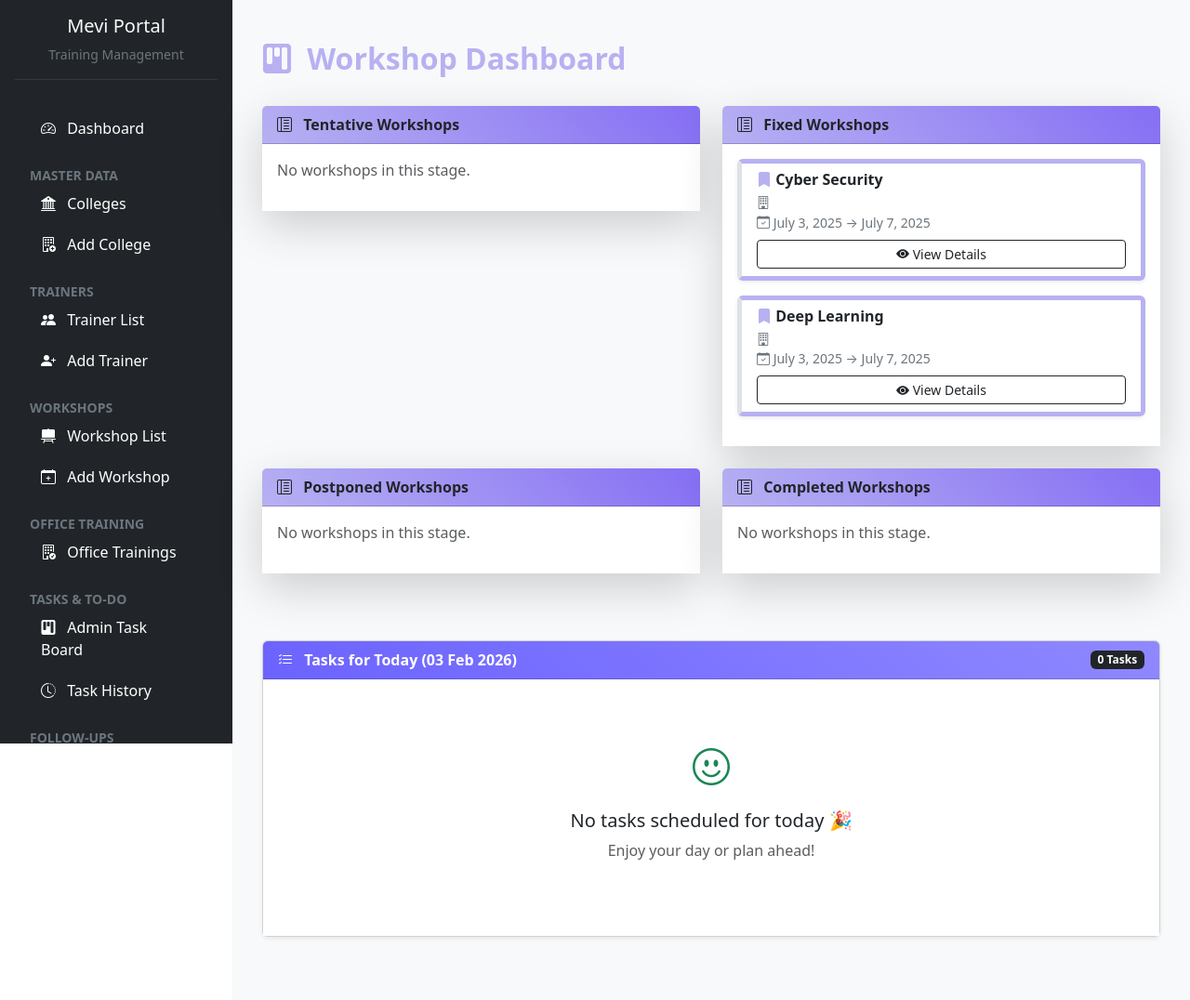
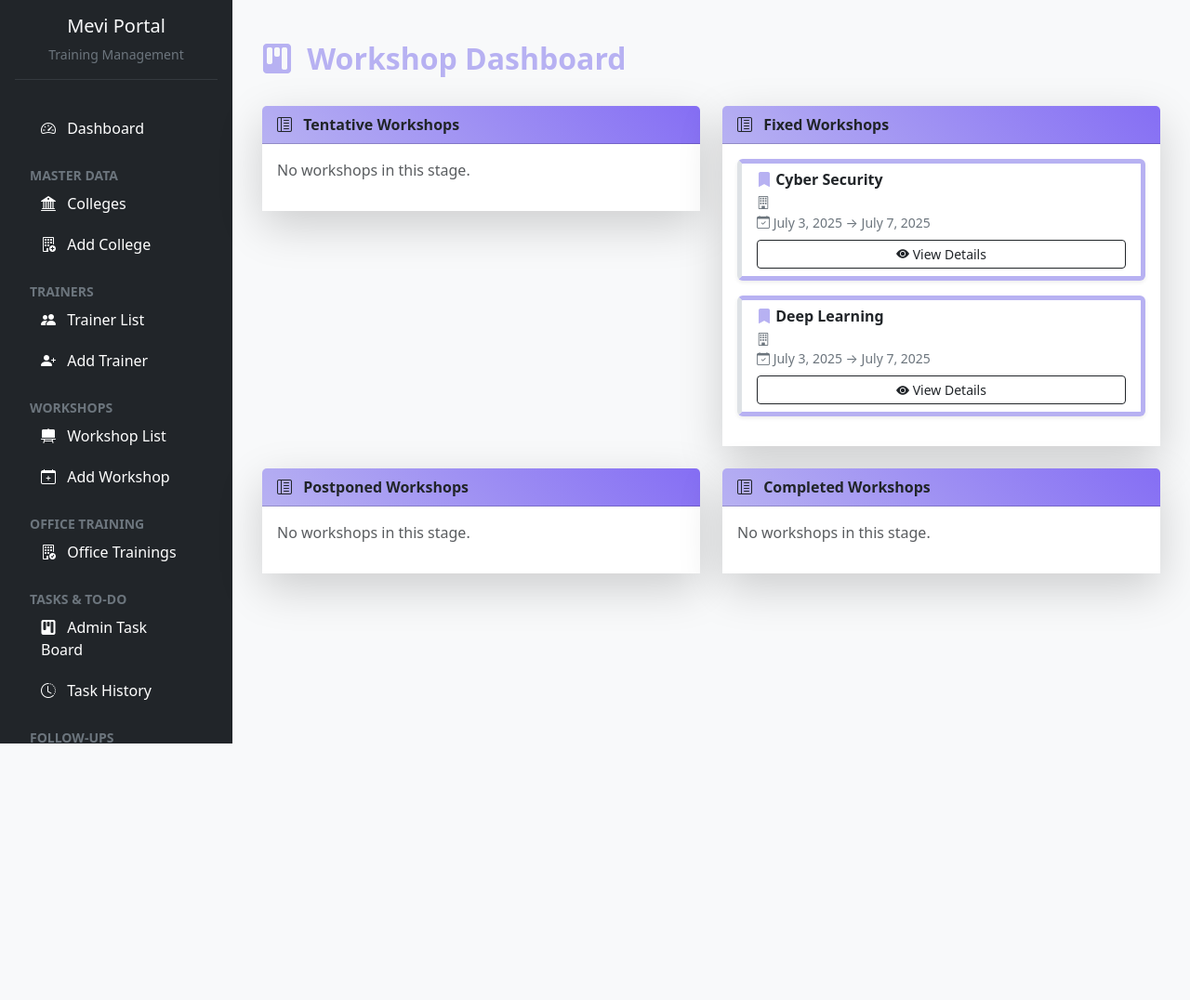
Before and after one commit to mevitechnologies/MeviManagement, a Django app: page / in a window 1280 px wide. Shown: the whole page at 93% size. After the commit the page ends 800 px from the top, so only its background shows below. Run offline with Django 5.2, Linux system fonts and the light colour scheme; a user stored in the database is signed in; data comes from the database, SQL or seed files in the repository; parts of the project's set-up code (start-up, migrations or seed data) failed here and were passed over; some libraries are stand-ins or nearby versions.

Commit message:
Update dashboard.html
d

```diff
--- a/workshop_manager/templates/dashboard.html
+++ b/workshop_manager/templates/dashboard.html
@@ -117,100 +117,6 @@
     {% endfor %}
   </div>
 
-  <!-- 📋 TODAY'S TASKS (KANBAN STYLE) -->
-<!-- 📋 TODAY'S TASKS -->
-<div class="card shadow-sm mb-5">
-  <div class="card-header fw-bold d-flex justify-content-between align-items-center"
-       style="background: linear-gradient(45deg, #6C63FF, #8F88FF); color:#fff;">
-    <span>
-      <i class="bi bi-list-check me-2"></i> Tasks for Today ({{ today|date:"d M Y" }})
-    </span>
-    <span class="badge bg-dark">
-      {{ today_tasks.count }} Tasks
-    </span>
-  </div>
-
-  <div class="card-body bg-white">
-
-    {% if today_tasks %}
-    <div class="row">
-
-      <!-- 🟡 PENDING -->
-      <div class="col-md-4 mb-4">
-        <h6 class="fw-bold text-warning mb-3">
-          <i class="bi bi-hourglass-split"></i> Pending
-        </h6>
-
-        {% for task in today_tasks %}
-          {% if task.status == 'pending' %}
-          <div class="card mb-3 shadow-sm border-start border-4 border-warning">
-            <div class="card-body py-2">
-              <h6 class="mb-1">{{ task.task }}</h6>
-              <p class="small text-muted mb-1">
-                <i class="bi bi-person"></i> {{ task.trainer.Name|default:"All" }}
-              </p>
-              <span class="badge bg-warning text-dark">
-                {{ task.get_priority_display }}
-              </span>
-            </div>
-          </div>
-          {% endif %}
-        {% endfor %}
-      </div>
-
-      <!-- 🔵 IN PROGRESS -->
-      <div class="col-md-4 mb-4">
-        <h6 class="fw-bold text-primary mb-3">
-          <i class="bi bi-play-circle-fill"></i> In Progress
-        </h6>
-
-        {% for task in today_tasks %}
-          {% if task.status == 'in_progress' %}
-          <div class="card mb-3 shadow-sm border-start border-4 border-primary">
-            <div class="card-body py-2">
-              <h6 class="mb-1">{{ task.task }}</h6>
-              <p class="small text-muted mb-1">
-                <i class="bi bi-person"></i> {{ task.trainer.Name|default:"All" }}
-              </p>
-              <span class="badge bg-primary">Working</span>
-            </div>
-          </div>
-          {% endif %}
-        {% endfor %}
-      </div>
-
-      <!-- 🟢 COMPLETED -->
-      <div class="col-md-4 mb-4">
-        <h6 class="fw-bold text-success mb-3">
-          <i class="bi bi-check-circle-fill"></i> Completed
-        </h6>
-
-        {% for task in today_tasks %}
-          {% if task.status == 'completed' %}
-          <div class="card mb-3 shadow-sm border-start border-4 border-success">
-            <div class="card-body py-2">
-              <h6 class="mb-1">{{ task.task }}</h6>
-              <p class="small text-muted mb-1">
-                <i class="bi bi-person"></i> {{ task.trainer.Name|default:"All" }}
-              </p>
-              <span class="badge bg-success">Done</span>
-            </div>
-          </div>
-          {% endif %}
-        {% endfor %}
-      </div>
-
-    </div>
-    {% else %}
-    <div class="text-center py-5">
-      <i class="bi bi-emoji-smile fs-1 text-success"></i>
-      <h5 class="mt-3">No tasks scheduled for today 🎉</h5>
-      <p class="text-muted">Enjoy your day or plan ahead!</p>
-    </div>
-    {% endif %}
-
-  </div>
-</div>
 
 </div>
 
```
